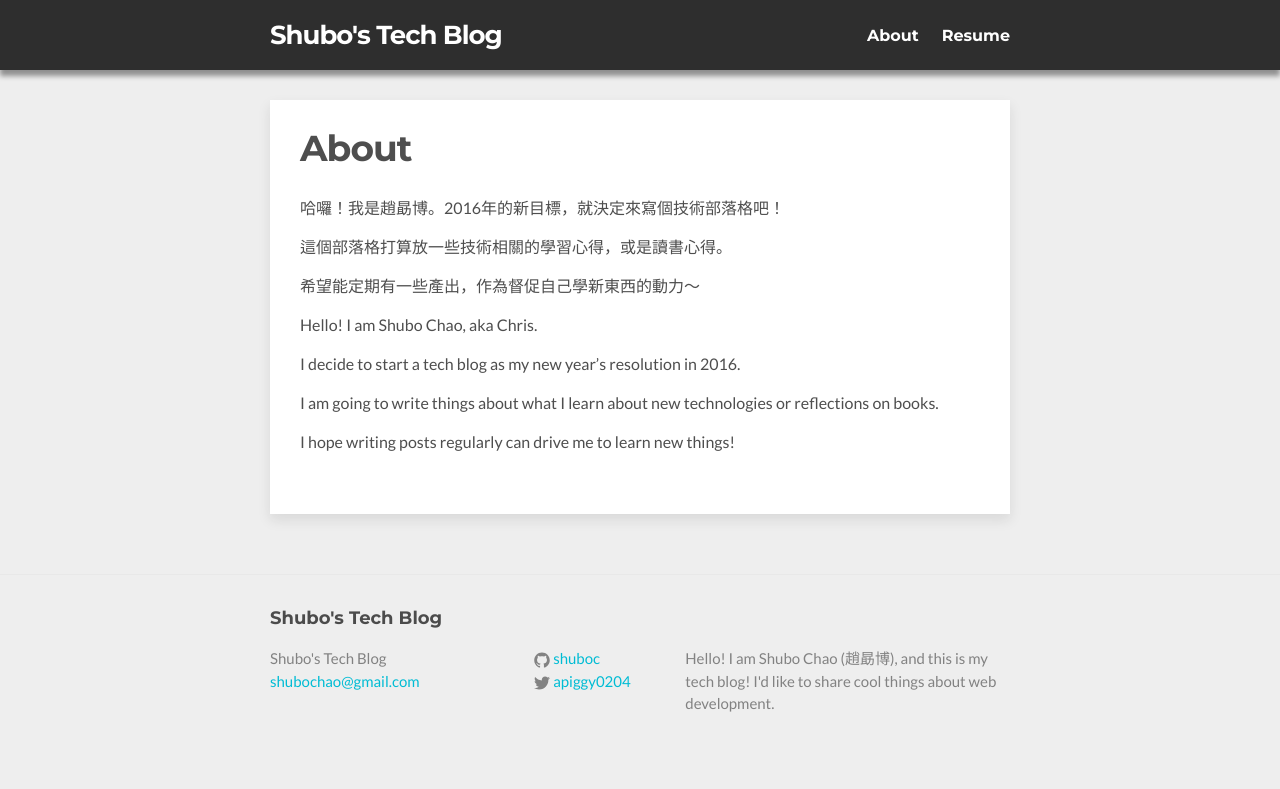
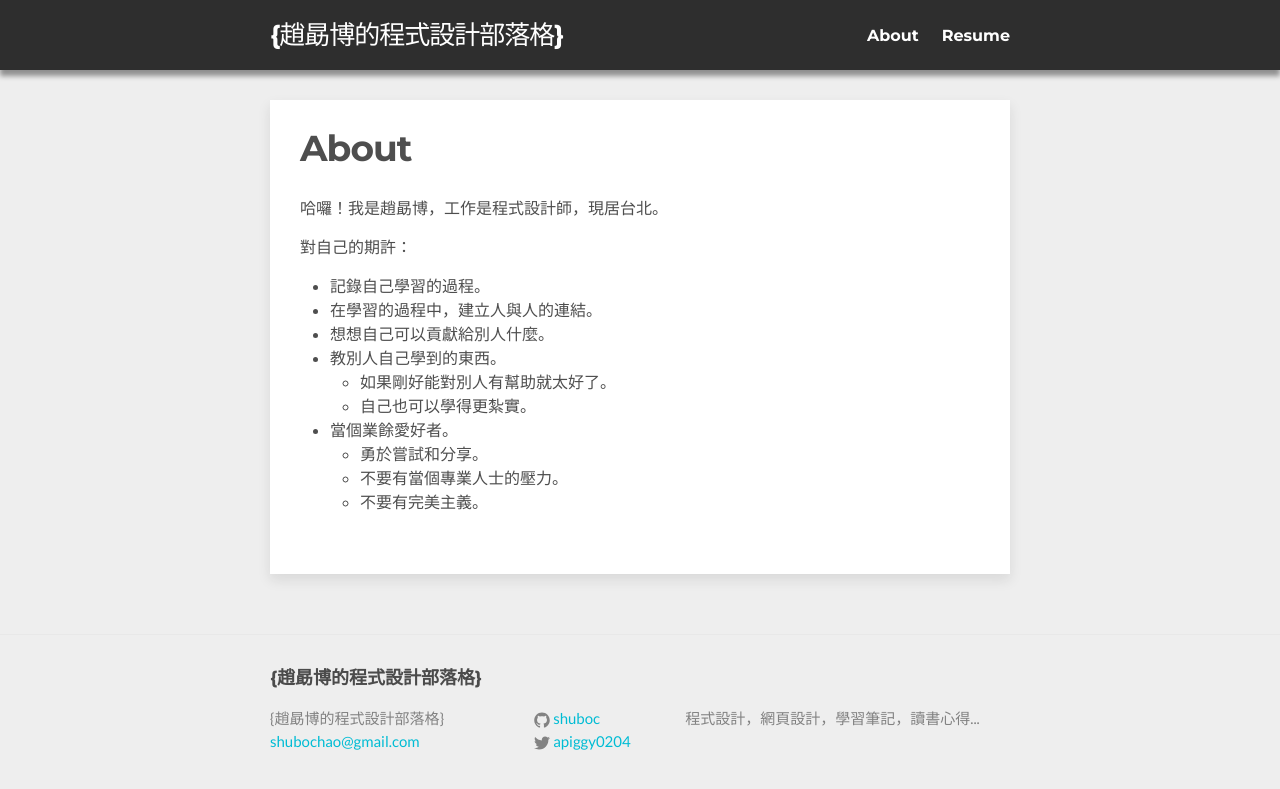
Before and after one commit to shuboc/shuboc.github.io, a Jekyll site: the page built from about.md, in a window 1280 px wide. Shown: the top 789 px of the page. Built offline with Jekyll 4.4.1, drawn with Linux system fonts in a browser that asks for light colours.

Commit message:
Add blog title and about.

```diff
--- a/_config.yml
+++ b/_config.yml
@@ -6,15 +6,15 @@
 # 'jekyll serve'. If you change this file, please restart the server process.
 
 # Site settings
-title: Shubo's Tech Blog
+title: "{趙勗博的程式設計部落格}"
 email: shubochao@gmail.com
 description: > # this means to ignore newlines until "baseurl:"
-  Hello! I am Shubo Chao (趙勗博), and this is my tech blog!
-  I'd like to share cool things about web development.
+  程式設計，網頁設計，學習筆記，讀書心得...
 baseurl: "" # the subpath of your site, e.g. /blog
 url: "http://shuboc.github.io" # the base hostname & protocol for your site
 twitter_username: apiggy0204
 github_username:  shuboc
+facebook_username: chris.chao.10
 
 # Build settings
 markdown: kramdown
--- a/about.md
+++ b/about.md
@@ -4,16 +4,17 @@ title: About
 permalink: /about/
 ---
 
-哈囉！我是趙勗博。2016年的新目標，就決定來寫個技術部落格吧！
+哈囉！我是趙勗博，工作是程式設計師，現居台北。
 
-這個部落格打算放一些技術相關的學習心得，或是讀書心得。
+對自己的期許：
 
-希望能定期有一些產出，作為督促自己學新東西的動力～
-
-Hello! I am Shubo Chao, aka Chris.
-
-I decide to start a tech blog as my new year's resolution in 2016.
-
-I am going to write things about what I learn about new technologies or reflections on books.
-
-I hope writing posts regularly can drive me to learn new things!
+* 記錄自己學習的過程。
+* 在學習的過程中，建立人與人的連結。
+* 想想自己可以貢獻給別人什麼。
+* 教別人自己學到的東西。
+	* 如果剛好能對別人有幫助就太好了。
+	* 自己也可以學得更紮實。
+* 當個業餘愛好者。
+	* 勇於嘗試和分享。
+	* 不要有當個專業人士的壓力。
+	* 不要有完美主義。
--- a/index.html
+++ b/index.html
@@ -15,7 +15,7 @@ layout: default
           <a class="post-link" href="{{ post.url | prepend: site.baseurl }}">{{ post.title }}</a>
         </h2>
         {{ post.excerpt }}
-        <a class="post-continue" href="{{ post.url | prepend: site.baseurl }}">Continue Reading</a>
+        <a class="post-continue" href="{{ post.url | prepend: site.baseurl }}">Continue Reading...</a>
       </li>
     {% endfor %}
   </ul>
```
